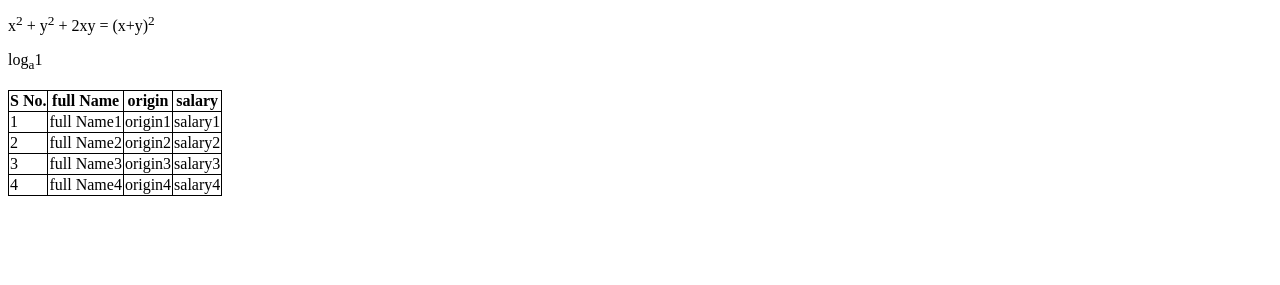
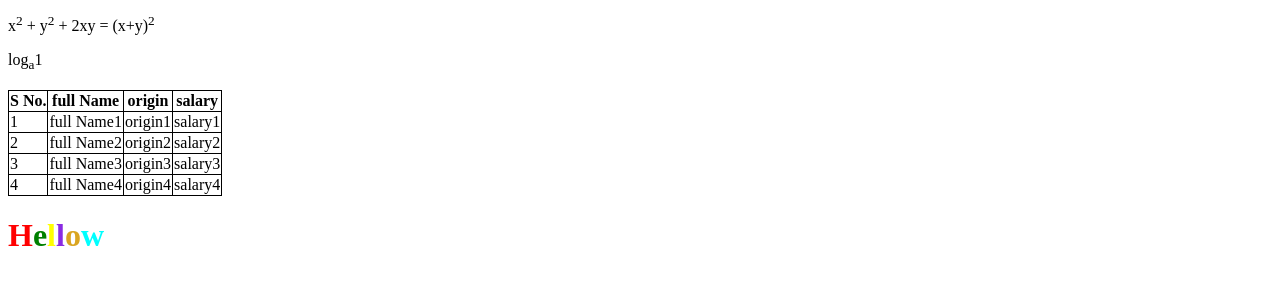
Before and after one commit to DevShashankSharma/Frontend-development-intership----Learn-and-Build, a plain HTML site: page index.html in a window 1280 px wide. Shown: the part 275-560 px from the top of the page. Drawn offline with Linux system fonts and the light colour scheme.

Commit message:
coloring each letter of an word

```diff
--- a/index.html
+++ b/index.html
@@ -76,6 +76,10 @@
             <td>salary4</td>
         </tr>
     </table>
+
+    <h1><span style="color:red">H</span><span style="color:green">e</span><span style="color:yellow">l</span><span
+            style="color:blueviolet">l</span><span style="color:goldenrod">o</span><span style="color:aqua">w</span>
+    </h1>
 </body>
 
 </html>
```
